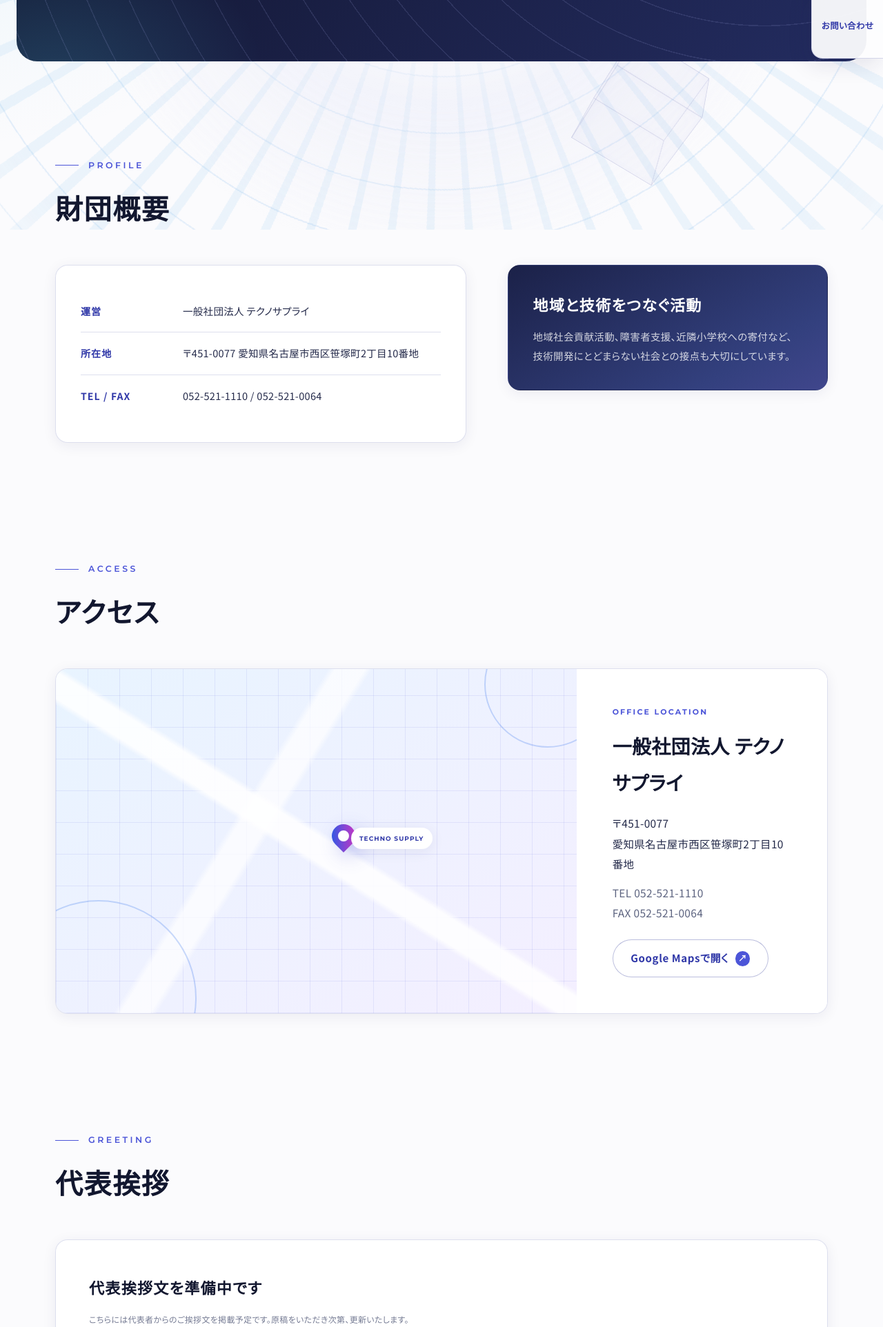
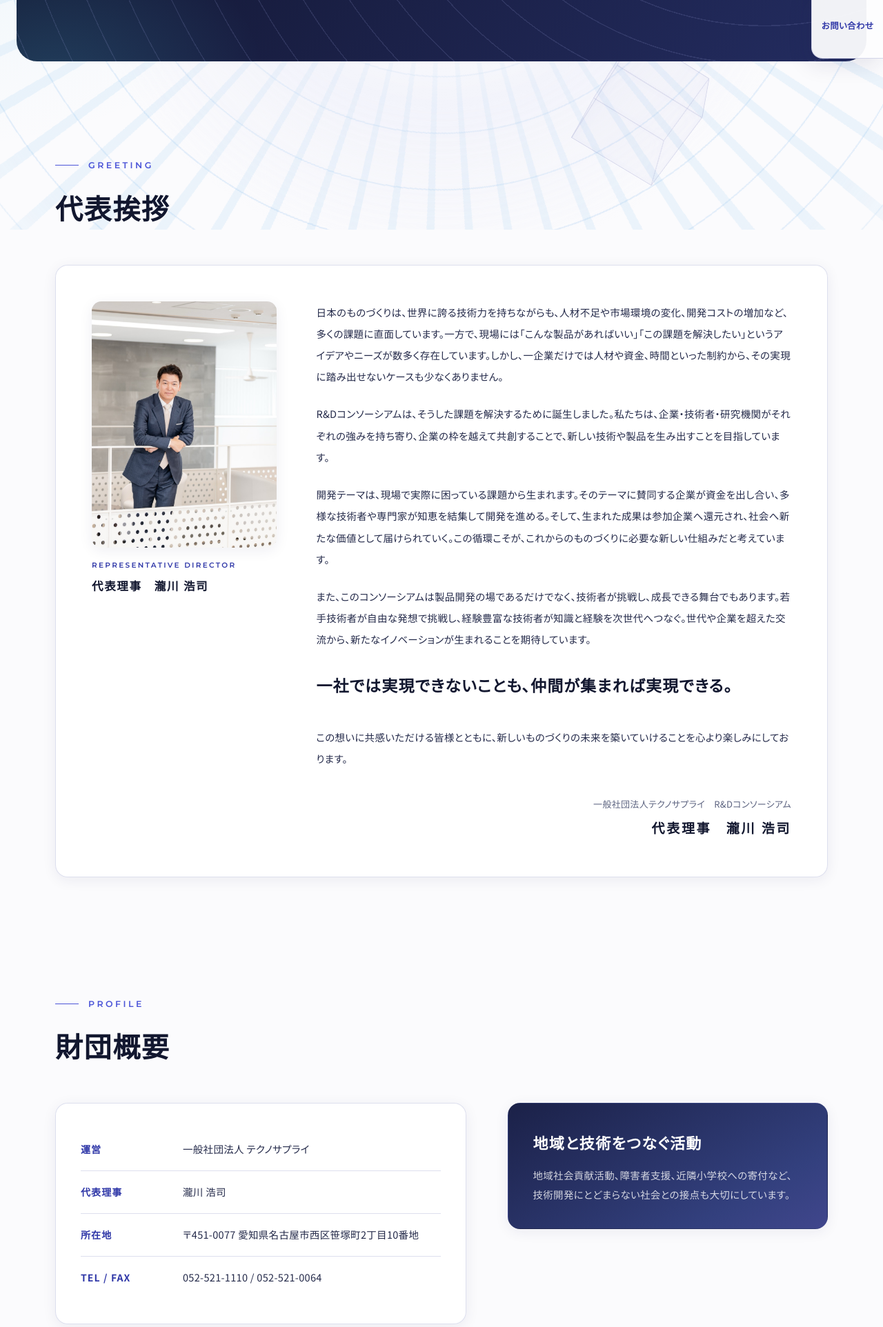
Before and after one commit to aboshiDaisuke/rd-consortium-lp-v2, a PHP site: page /rd-renewal/company.html in a window 1280 px wide. Shown: the part 467-2391 px from the top of the page at 69% size. Run offline with PHP 8.4, Linux system fonts and the light colour scheme.

Commit message:
財団情報ページに代表挨拶を実装
- k.takigawa_greeting.ai から瀧川浩司代表理事の挨拶文全文を掲載
- koji_takigawa.jpg を3:4にクロップ・Web最適化して写真+本文の2カラムで表示
- セクション順をサイトマップ記載順に変更(代表挨拶→財団概要→アクセス→関連会社→活動実績)
- 財団概要に代表理事の行を追加
- 静的HTML版とWordPressテーマ版の両方に適用
- 活動実績の詳細は資料待ちのためプレースホルダーを維持

Co-Authored-By: Claude Fable 5 <noreply@anthropic.com>

```diff
--- a/rd-renewal/company.html
+++ b/rd-renewal/company.html
@@ -60,7 +60,29 @@
         <p>R&D コンソーシアムの運営法人および、関連会社のご紹介です。</p>
       </div>
 
-      <section class="section reveal" aria-labelledby="profile-title">
+      <section class="section reveal" aria-labelledby="greeting-title">
+        <div class="sec-head">
+          <p class="sec-label">Greeting</p>
+          <h2 class="sec-title" id="greeting-title">代表挨拶</h2>
+        </div>
+        <div class="card greeting-panel">
+          <figure class="greeting-photo">
+            <img src="assets/koji_takigawa.jpg" alt="代表理事 瀧川浩司" width="900" height="1200" loading="lazy">
+            <figcaption><span class="en">Representative Director</span>代表理事　瀧川 浩司</figcaption>
+          </figure>
+          <div class="greeting-body">
+            <p>日本のものづくりは、世界に誇る技術力を持ちながらも、人材不足や市場環境の変化、開発コストの増加など、多くの課題に直面しています。一方で、現場には「こんな製品があればいい」「この課題を解決したい」というアイデアやニーズが数多く存在しています。しかし、一企業だけでは人材や資金、時間といった制約から、その実現に踏み出せないケースも少なくありません。</p>
+            <p>R&amp;Dコンソーシアムは、そうした課題を解決するために誕生しました。私たちは、企業・技術者・研究機関がそれぞれの強みを持ち寄り、企業の枠を越えて共創することで、新しい技術や製品を生み出すことを目指しています。</p>
+            <p>開発テーマは、現場で実際に困っている課題から生まれます。そのテーマに賛同する企業が資金を出し合い、多様な技術者や専門家が知恵を結集して開発を進める。そして、生まれた成果は参加企業へ還元され、社会へ新たな価値として届けられていく。この循環こそが、これからのものづくりに必要な新しい仕組みだと考えています。</p>
+            <p>また、このコンソーシアムは製品開発の場であるだけでなく、技術者が挑戦し、成長できる舞台でもあります。若手技術者が自由な発想で挑戦し、経験豊富な技術者が知識と経験を次世代へつなぐ。世代や企業を超えた交流から、新たなイノベーションが生まれることを期待しています。</p>
+            <p class="greeting-em">一社では実現できないことも、仲間が集まれば実現できる。</p>
+            <p>この想いに共感いただける皆様とともに、新しいものづくりの未来を築いていけることを心より楽しみにしております。</p>
+            <p class="greeting-sign">一般社団法人テクノサプライ　R&amp;Dコンソーシアム<br><strong>代表理事　瀧川 浩司</strong></p>
+          </div>
+        </div>
+      </section>
+
+      <section class="section section--tight reveal" aria-labelledby="profile-title">
         <div class="sec-head">
           <p class="sec-label">Profile</p>
           <h2 class="sec-title" id="profile-title">財団概要</h2>
@@ -70,6 +92,10 @@
             <div>
               <dt>運営</dt>
               <dd>一般社団法人 テクノサプライ</dd>
+            </div>
+            <div>
+              <dt>代表理事</dt>
+              <dd>瀧川 浩司</dd>
             </div>
             <div>
               <dt>所在地</dt>
@@ -104,38 +130,6 @@
             <p>TEL 052-521-1110<br>FAX 052-521-0064</p>
             <a class="pill pill-outline" href="https://www.google.com/maps/search/?api=1&amp;query=%E6%84%9B%E7%9F%A5%E7%9C%8C%E5%90%8D%E5%8F%A4%E5%B1%8B%E5%B8%82%E8%A5%BF%E5%8C%BA%E7%AC%B9%E5%A1%9A%E7%94%BA2%E4%B8%81%E7%9B%AE10%E7%95%AA%E5%9C%B0" target="_blank" rel="noopener">Google Mapsで開く <span class="arrow-circle">↗</span></a>
           </div>
-        </div>
-      </section>
-
-      <section class="section section--tight reveal" aria-labelledby="greeting-title">
-        <div class="sec-head">
-          <p class="sec-label">Greeting</p>
-          <h2 class="sec-title" id="greeting-title">代表挨拶</h2>
-        </div>
-        <div class="card greeting-block">
-          <h3>代表挨拶文を準備中です</h3>
-          <p class="dummy-note">こちらには代表者からのご挨拶文を掲載予定です。原稿をいただき次第、更新いたします。</p>
-        </div>
-      </section>
-
-      <section class="section section--tight reveal" aria-labelledby="activity-title">
-        <div class="sec-head">
-          <p class="sec-label">Activity</p>
-          <h2 class="sec-title" id="activity-title">活動実績</h2>
-        </div>
-        <div class="activity-grid">
-          <article class="card reveal" style="--delay:0">
-            <h3>地域社会貢献活動</h3>
-            <p class="dummy-note">詳細は準備中です。具体的な活動内容をいただき次第、掲載いたします。</p>
-          </article>
-          <article class="card reveal" style="--delay:.1s">
-            <h3>障害者支援</h3>
-            <p class="dummy-note">詳細は準備中です。具体的な活動内容をいただき次第、掲載いたします。</p>
-          </article>
-          <article class="card reveal" style="--delay:.2s">
-            <h3>近隣小学校への寄付</h3>
-            <p class="dummy-note">詳細は準備中です。具体的な活動内容をいただき次第、掲載いたします。</p>
-          </article>
         </div>
       </section>
 
@@ -174,6 +168,28 @@
           </article>
         </div>
       </section>
+
+      <section class="section section--tight reveal" aria-labelledby="activity-title">
+        <div class="sec-head">
+          <p class="sec-label">Activity</p>
+          <h2 class="sec-title" id="activity-title">活動実績</h2>
+        </div>
+        <div class="activity-grid">
+          <article class="card reveal" style="--delay:0">
+            <h3>地域社会貢献活動</h3>
+            <p class="dummy-note">詳細は準備中です。具体的な活動内容をいただき次第、掲載いたします。</p>
+          </article>
+          <article class="card reveal" style="--delay:.1s">
+            <h3>障害者支援</h3>
+            <p class="dummy-note">詳細は準備中です。具体的な活動内容をいただき次第、掲載いたします。</p>
+          </article>
+          <article class="card reveal" style="--delay:.2s">
+            <h3>近隣小学校への寄付</h3>
+            <p class="dummy-note">詳細は準備中です。具体的な活動内容をいただき次第、掲載いたします。</p>
+          </article>
+        </div>
+      </section>
+
     </main>
 
     <footer class="site-footer">
--- a/rd-renewal/styles.css
+++ b/rd-renewal/styles.css
@@ -835,9 +835,16 @@ details p::before {
 .activity-grid h3 { margin: 0 0 8px; font-size: 16.5px; color: var(--navy); letter-spacing: .04em; }
 .activity-grid p { margin: 0; color: var(--muted); font-size: .88rem; }
 
-.greeting-block { padding: clamp(30px, 5vw, 48px); }
-.greeting-block h3 { margin: 0 0 14px; font-family: var(--font-serif); font-weight: 600; font-size: 22px; color: var(--navy); letter-spacing: .06em; }
-.greeting-block p { margin: 0; color: var(--muted); }
+.greeting-panel { display: grid; grid-template-columns: minmax(240px, .56fr) minmax(0, 1.44fr); gap: clamp(28px, 4.5vw, 58px); padding: clamp(28px, 4.5vw, 52px); align-items: start; }
+.greeting-photo { margin: 0; position: sticky; top: 96px; }
+.greeting-photo img { display: block; width: 100%; height: auto; border-radius: 14px; box-shadow: var(--shadow-sm); }
+.greeting-photo figcaption { margin-top: 16px; display: flex; flex-direction: column; gap: 4px; font-family: var(--font-serif); font-weight: 600; font-size: 16.5px; color: var(--navy); letter-spacing: .1em; }
+.greeting-photo figcaption .en { font-family: var(--font-en); font-weight: 600; font-size: 10.5px; letter-spacing: .22em; text-transform: uppercase; color: var(--primary-deep); }
+.greeting-body p { margin: 0 0 1.6em; font-size: 14.5px; line-height: 2.15; color: var(--ink); }
+.greeting-body p:last-child { margin-bottom: 0; }
+.greeting-body p.greeting-em { padding: 6px 0 2px; font-family: var(--font-serif); font-weight: 600; font-size: clamp(18px, 2.3vw, 23px); line-height: 1.85; color: var(--navy); letter-spacing: .05em; }
+.greeting-body p.greeting-sign { margin: 38px 0 0; text-align: right; font-size: 13px; line-height: 2; color: var(--muted); }
+.greeting-body p.greeting-sign strong { display: block; margin-top: 2px; font-family: var(--font-serif); font-size: 19px; font-weight: 600; color: var(--navy); letter-spacing: .14em; }
 
 /* ============================================================
    お問い合わせ / フォーム
@@ -984,10 +991,11 @@ textarea { resize: vertical; }
   .pillar-grid, .split-section, .audience-grid,
   .investor-panel, .faq-grid, .company-grid, .contact-panel,
   .merit-grid, .group-companies, .activity-grid,
-  .footer-inner, .detail-layout {
+  .footer-inner, .detail-layout, .greeting-panel {
     grid-template-columns: 1fr;
   }
   .detail-aside { position: static; }
+  .greeting-photo { position: static; max-width: 400px; }
   .split-visual { max-width: 520px; }
   .feature-cols { grid-template-columns: 1fr; gap: 12px; }
 
```
Also changed, not shown: wp-theme/rd-consortium/page-company.php (+49 -33 lines), wp-theme/rd-consortium/style.css (+12 -4 lines), rd-renewal/assets/koji_takigawa.jpg (added), wp-theme/rd-consortium/assets/koji_takigawa.jpg (added).
